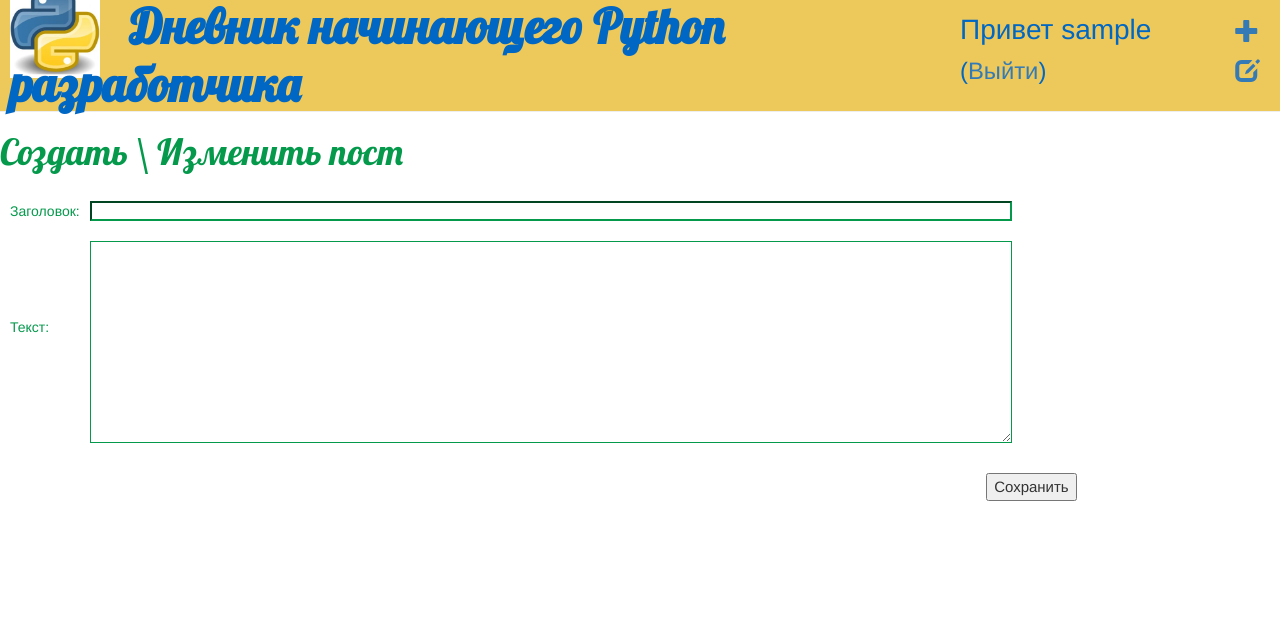
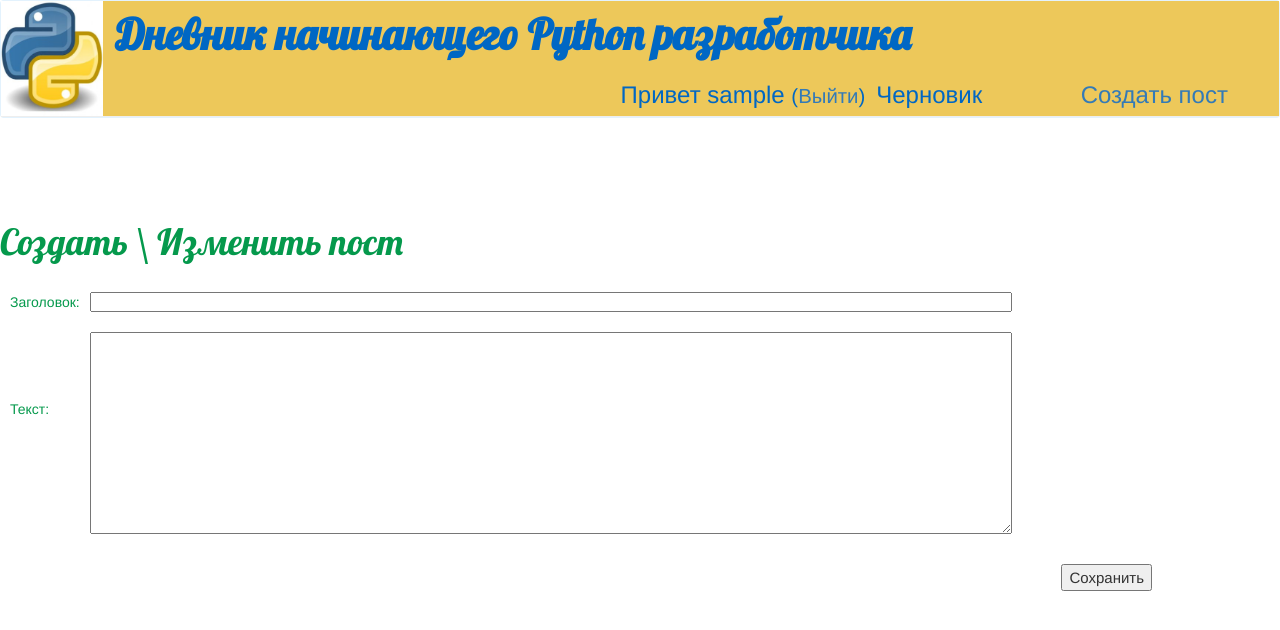
Before and after one commit to EugeneSal/django1, a Django app: page /post/new/ in a window 1280 px wide. Shown: the top 630 px of the page. Run offline with Django 3.2, Linux system fonts and the light colour scheme; the visitor is signed in with stand-in values (Sample User, id 1); some libraries are stand-ins or nearby versions.

Commit message:
Refactoring ver 1.0

```diff
--- a/mysite/static/css/mysite.css
+++ b/mysite/static/css/mysite.css
@@ -1,23 +1,38 @@
+.body {
+    margin: 0 0 0 0;
+    padding: 0 0 0 0;
+    height: 100%;
+    /*border-style: double;*/
+    /*border-color: yellow;*/
+
+}
 .page-header {
-  /*  border-style: double;
-    border-color: yellow;*/
+    /*border-style: double;*/
+    /*border-color: #c61b21;*/
     height: auto;
+    width: 100%;
     background-color: #edc85a;
-    margin: -20px 0 0 0;
-    padding: 10px 0 10px 0;
-    display: block;
+    margin: 0 0 0 0;
+    padding: 0 0 0 0;
+    display: inline-block;
+    position: relative;
+    left: 0;
 }
 
 .img_python {
     /*border-image: url(/mysite/static/python_logo.jpg);
    /* background-image: url(static/python_logo.jpg);*/
-    height: 90px;
-    width: 90px;
-    margin: -20px 0 -20px 0;
+   /* border-style: double;*/
+   /* border-color: #bb2020;*/
+    float: left;
+    height: 8%;
+    width: 8%;
+    margin: 0 0 0 0;
     padding: 0 0 0 0;
-  /*  display: block;
+    display: inline-block;
     position: relative;
-    top: 0;*/
+    top: 1%;
+    left: 0;
 }
 /*
 .img_background {
@@ -30,31 +45,41 @@
 
 
 .page-header h1 {
- /*   border-style: double;
-    border-color: #bb2020;*/
+    /*border-style: double;*/
+    /*border-color: #bb2020;*/
     color: #0067c4;
-    font-size: 34pt;
+    /*float: left;*/
+    font-size: 32pt;
     font-weight: bolder;
     text-decoration: none;
     height: auto;
-    width: 68%;
-    margin: 0 0 0 0;
-    padding: 0 0 0 0;
+    width: auto;
+    margin: 10px 20px 20px 0;
+    /*padding: 0 0 0 0;*/
     display: block;
-    position: relative;
-    left: 10px;
-    right: 30%;
-    top: 10px;
-  /*  background-image: url('/mysite/static/images/background1.jpg');
+    /*position: relative;*/
+    /*left: 0;*/
+    /*top: 0.5%;*/
+        /*  background-image: url('/mysite/static/images/background1.jpg');
     background-origin: content-box;*/
 }
 
 .page-header h1 a, .page-header h1 a:visited, .page-header h1 a:active {
     color: #0067c4;
-    font-size: 36pt;
+    /*border-style: double;*/
+    /*border-color: #bb2020;*/
+    /*float: left;*/
+    font-size: 100%;
     font-weight: bolder;
     text-decoration: none;
-    margin: 0 0 0 20px;
+    margin: 0 0 0 0;
+    padding: 0 0 0 0;
+    height: auto;
+    width: auto;
+    display: inline-block;
+    position: relative;
+    left: 1%;
+    top: 5%;
 
 }
 
@@ -63,8 +88,9 @@
     width: 90%;
  /*   border-style: double;
     border-color: #c52ce7;*/
-    padding: 0 0 0 0;
-    margin: 0 0 0 0;
+    display: inline-block;
+    padding: 5% 0 0 0;
+    margin: auto 0 0 0;
 }
 
 .row {
@@ -102,8 +128,8 @@ h1, h2, h3, h4 {
     height: 100%;
     margin: 0 0 10px 90px;
     padding: 0 0 0 0;
-    border-style: dot-dash;
-    border-color: #05994c;
+    /*border-style: dot-dash;*/
+    /*border-color: #05994c;*/
 }
 .post-form-a1  {
     color: #05994c;
@@ -122,19 +148,19 @@ h1, h2, h3, h4 {
 }
 
 .top-menu, .top-menu:hover, .top-menu:visited  {
-   /* border-style: double;
-    border-color: #1aaa81;*/
+    /*border-style: double;*/
+    /*border-color: #1aaa81;*/
     color: #0067c4;
     float: right;
-    font-size: 21pt;
-    margin-right: 20px;
-   /* margin-left: 200px;*/
-    display: block;
+    font-size: 18pt;
+    margin: 0 0 0 0;
+    padding: 0 0 0 0;
+    display: inline-block;
     height: auto;
     width: 20%;
-    position: absolute;
-    left: 75%;
-    top: 10px
+    position: relative;
+    left: 0;
+    top: 50%
 }
 
 .post {
@@ -163,8 +189,9 @@ h1, h2, h3, h4 {
     text-align: center;
     text-decoration: none;
     display: inline-block;
-    position: absolute;
-    left: 96.5%;
+    float: right;
+    position: relative;
+    right: 4%;
     top: 2%;
     font-size: 24px;
 }
@@ -173,20 +200,21 @@ h1, h2, h3, h4 {
     border: none;
    /* color: #74177d;*/
     text-align: center;
+    float: right;
     text-decoration: none;
     display: inline-block;
-    position: absolute;
-    left: 96.5%;
-    top: 7%;
-    font-size: 24px;
+    position: relative;
+    right: 0;
+    bottom: 55px;
+    font-size: 22px;
 }
 
 .save-btn-btn-default {
     position: relative;
-    left: 81%;
-    bottom: 20%;
+    float: right;
+    bottom: 10%;
     font-size: 15px;
-    margin: 5px 0 50px 0;
+    margin: 5px 0 5px 0;
 }
 /*
 .post_text {
--- a/mysite/templates/mysite/base.html
+++ b/mysite/templates/mysite/base.html
@@ -11,22 +11,25 @@
         <link rel="stylesheet" href="{% static 'css/mysite.css' %}">
 
     </head>
-    <body class="img_background">
-       <!--  <img src="{% static "/images/background1.jpg"%}"/> -->
+    <body class="body">
+    <nav class="navbar navbar-light" style="background-color: #e3f2fd;">
+     <nav class="my-2 my-md-0 mr-md-3">
         <div class="page-header">
+        <span><img src="{%static "/images/python_logo.jpg"%}" class="img_python"></span>
+             <h1><a href="/"><span>Дневник начинающего Python разработчика</span></a></h1>
             {% if user.is_authenticated %}
-                <a href="{% url 'post_new' %}" class="top-menu-but-new"><span class="glyphicon
-                glyphicon-plus"></span></a>
-                <a href="{% url 'post_draft_list' %}" class="top-menu-but-draft"><span class="glyphicon
-                glyphicon-edit"></span>
-                </a>
+              <div>
+                <a class="top-menu-but-new"
+                      href="{% url 'post_new' %}">Создать пост</a>
+                <a href="{% url 'post_draft_list' %}" class="top-menu">Черновик</a>
                 <p class="top-menu">Привет {{ user.username }} <small>(<a href="{% url 'logout' %}">Выйти</a>)</small></p>
             {% else %}
-                <a href="{% url 'login' %}" class="top-menu"><span class="glyphicon glyphicon-lock"></span></a>
+                <a href="{% url 'login' %}" class="top-menu">Войти</a>
             {% endif %}
-            <h1><img src="{%static "/images/python_logo.jpg"%}" class="img_python">
-                <a href="/">Дневник начинающего Python разработчика</a></h1>
+         </div>
         </div>
+     </nav>
+    </nav>
         <div class="content container">
             <div class="row">
                 <div class="col-md-8">
--- /dev/null
+++ b/requirements.txt
@@ -0,0 +1,4 @@
+asgiref==3.3.4
+Django==3.2.3
+pytz==2021.1
+sqlparse==0.4.1
```
Also changed, not shown: mysite/urls.py (+8 -4 lines), README.md (added), 1 other file.
